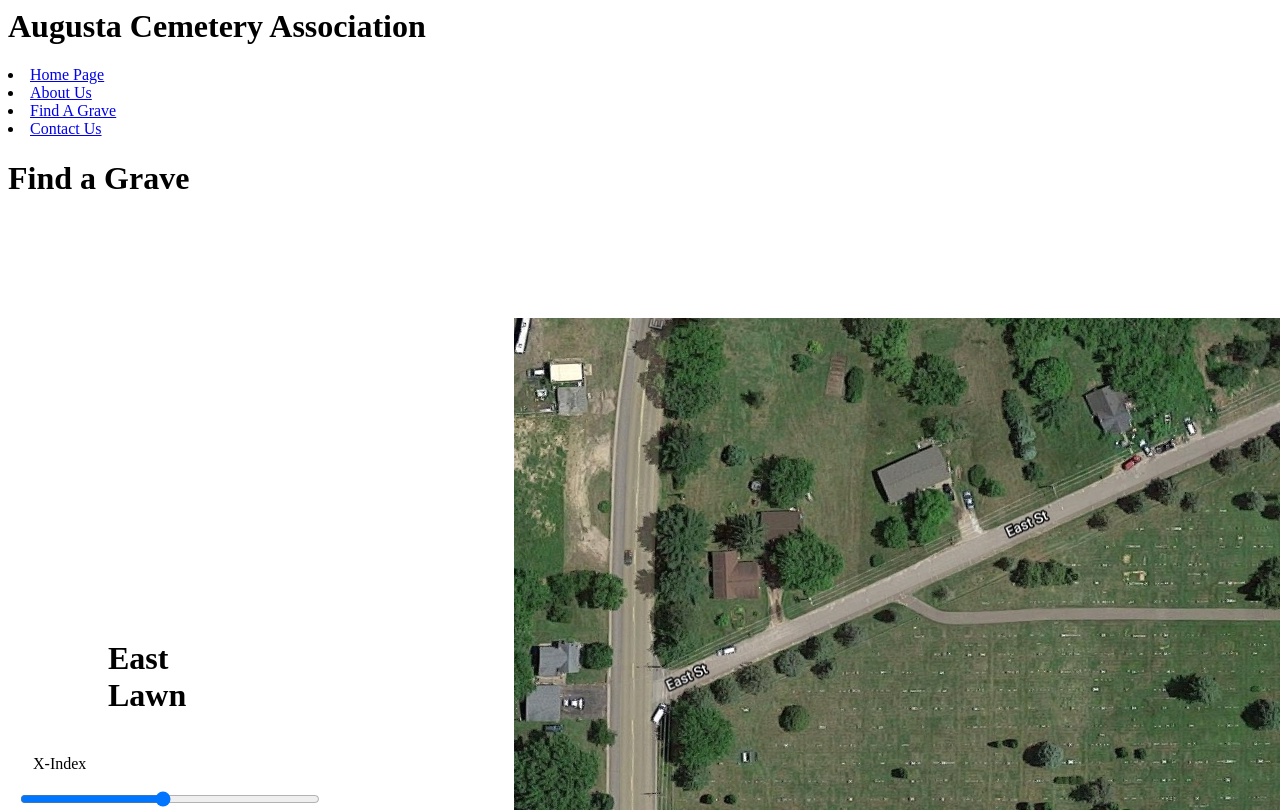
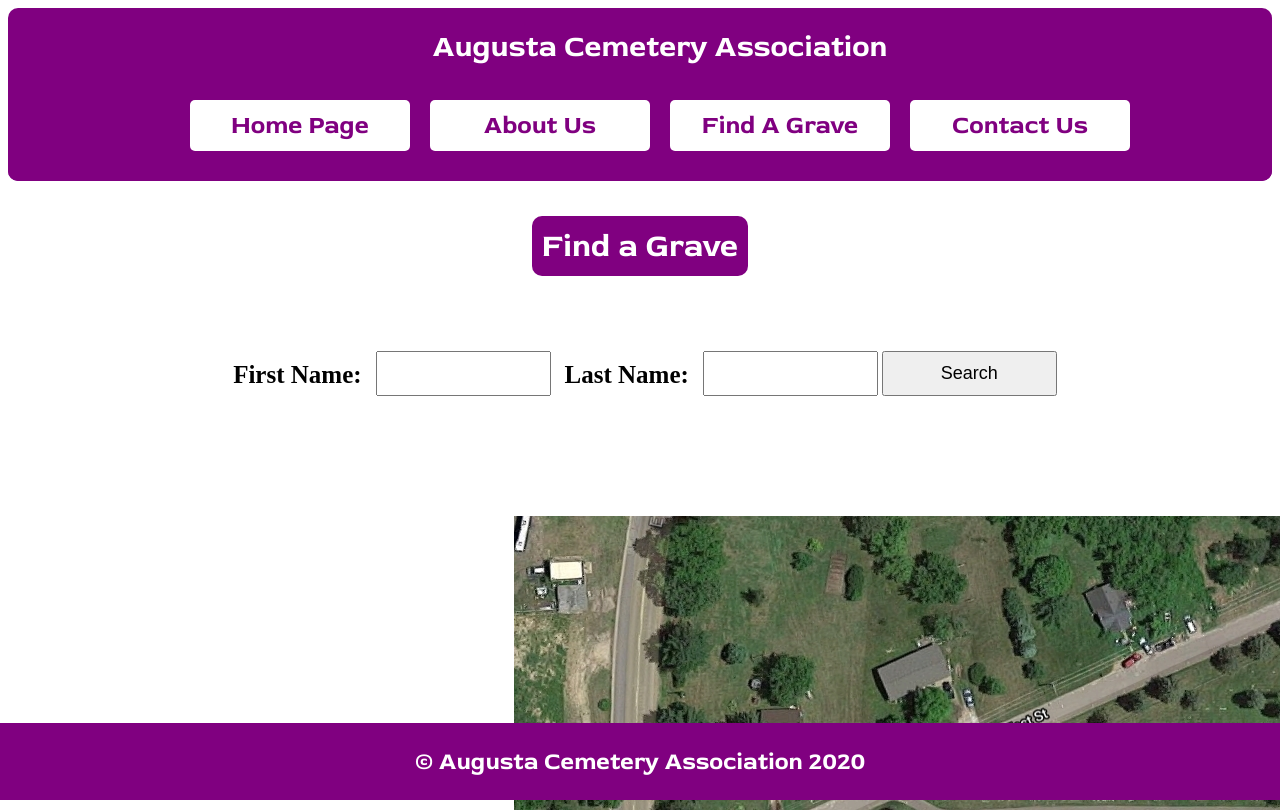
Before and after one commit to SHUT-it-DOWN/skyprojects.info, a plain HTML site: page docs/aca/findAGrave.html in a window 1280 px wide. Shown: the top 810 px of the page. Drawn offline with nearby package versions, Linux system fonts and the light colour scheme; a web font is replaced by a local one.

Commit message:
Improved UI, and implemented some simple styles

```diff
--- /dev/null
+++ b/docs/aca/assets/css/styles.scss
@@ -0,0 +1,155 @@
+@font-face {
+    font-family: "Red Rose";
+    src: url("fonts/RedRose-Bold.ttf");
+}
+
+body {
+    min-height: 100%;
+    height: auto;
+
+    nav {
+
+        width: 100%;
+        background-color: purple;
+        display: block;
+        border-radius: 10px;
+        font-family: "Red Rose";
+        text-align: center;
+        height: auto;
+
+
+        #logo {
+            width: 100%;
+            font-size: 30px;
+            color: white;
+            height: auto;
+            padding: 20px;
+        }
+
+
+        ul {
+            width: 100%;
+            display: inline-block;
+            position: relative;
+            width: auto;
+            list-style: none;
+            margin: 0 auto;
+           bottom: 20px;
+
+            li {
+                font-size: 25px;
+                list-style: none;
+                position: relative;
+
+                right: 0;
+                display: inline-block;
+                float: left;
+                padding: 5px;
+                margin: 5px;
+                width: auto;
+
+                a {
+                    text-align: center;
+                    width: 200px;
+                    display: block;
+                    clear: left;
+                    text-decoration: none;
+                    color: purple;
+                    font-weight: bolder;
+                    padding: 10px;
+                    background-color: white;
+                    border-radius: 5px;
+                }
+            }
+
+            li:hover {
+                a {
+                    color: black;
+                }
+            }
+
+        }
+    }
+
+
+
+    #pageTitle {
+        width: 100%;
+        position: relative;
+        margin: 0 auto;
+        // margin-left: 50%;
+        text-align: center;
+
+        h1 {
+            position: relative;
+            display: inline-block;
+            // left: 33%;
+            top: 25px;
+            color: white;
+            font-family: "Red Rose";
+            text-align: center;
+            margin: 10px;
+            background-color: purple;
+            // width: 300px;
+            // margin-bottom: 100px;
+            // height: auto;
+            border-radius: 10px;
+            // align-self: center;
+            text-align: center;
+            padding: 10px;
+            clear: right;
+            margin-bottom: 100px;
+        }
+
+
+    }
+
+    form {
+        margin: 0 auto;
+        width: 100%;
+        text-align: center;
+        vertical-align: center;
+
+        input {
+            padding: 10px;
+            font-size: 18px;
+            width: 175px;
+        }
+
+        label {
+            padding: 10px;
+            font-size: 25px;
+            position: relative;
+            bottom: -4px;
+            font-weight: bold;
+        }
+
+    }
+
+
+    #results {
+        padding-top: 20px;
+        font-size: 28px;
+    }
+
+    footer {
+        background: purple;
+        height: auto;
+        position: fixed;
+        bottom: 0;
+        right: 0;
+        left: 0;
+        width: 100%;
+        display: block;
+        float: left;
+        z-index: 10;
+
+        p {
+            color: white;
+            font-size: 24px;
+            font-family: "Red Rose";
+            text-align: center;
+        }
+    }
+
+}
--- /dev/null
+++ b/docs/aca/assets/js/graveSearch.js
@@ -0,0 +1,19 @@
+$().ready(function() {
+
+    $("#submit").click(function() {
+
+    var fName = $("#fname").val();
+    var lName = $("#lname").val();
+    $("#results").empty();
+
+//    clearInput();
+        $(this).closest('form').find("input[type=text], textarea").val("");
+    $("#results").text(`No Results found for: ${fName} ${lName}`);
+
+    });
+});
+
+function clearInput(){
+    $("#fname").empty();
+    $("#lname").empty();
+}
--- /dev/null
+++ b/docs/aca/assets/js/load.js
@@ -0,0 +1,14 @@
+$().ready(function() {
+
+    //LOAD IMPORTS
+    $(".fonts").load("././templates/fonts.html");
+    $("nav").load("././templates/nav.html");
+    $("footer").load("././templates/footer.html", function() {
+        var year = new Date().getFullYear();
+        $(".currentYear").html(year);
+    });
+
+
+
+
+});
--- a/docs/aca/findAGrave.html
+++ b/docs/aca/findAGrave.html
@@ -4,13 +4,17 @@
     <meta charset="UTF-8">
     <title>Find A Grave</title>
     <script type="text/javascript" src="https://code.jquery.com/jquery-3.5.1.min.js"></script>
-    <h1>Augusta Cemetery Association</h1>
-    <nav>
-        <li><a href="index.html">Home Page</a></li>
-        <li><a href="aboutUs.html">About Us</a></li>
-        <li><a href="findAGrave.html">Find A Grave</a></li>
-        <li><a href="contact.html">Contact Us</a></li>
-    </nav>
+
+    <!-- CSS IMPORTS -->
+    <link rel="stylesheet" href="assets/css/styles.css">
+
+    <!-- JS IMPORTS -->
+    <script type="text/javascript" src="assets/js/jquery-3.5.1.min.js"></script>
+    <script type="text/javascript" src="assets/js/load.js">
+    </script>
+    <script type="text/javascript" src="assets/js/graveSearch.js"></script>
+
+    <div class="fonts"></div>
 
     <style>
         canvas#EastLawnCemetery {
@@ -49,13 +53,33 @@
 </head>
 
 <body>
-    <h1>Find a Grave</h1>
+
+    <nav></nav>
+
+    <div id="pageTitle">
+        <h1>Find a Grave</h1>
+    </div>
 
 
+    <form onsubmit="return false;">
+
+        <label for="fname">First Name:</label>
+        <input type="text" id="fname" name="fname">
 
 
+        <label for="lname">Last Name:</label>
+        <input type="text" id="lname" name="lname">
+
+
+        <input type="submit" value="Search" id="submit">
+
+
+        <div id="results"></div>
+
+    </form>
+
     <div class="eastControls">
-       <h1>East Lawn</h1>
+        <h1>East Lawn</h1>
         <p>X-Index</p>
         <input type="range" min="50" max="275" value="157" id="xValue_eastCemetery" class="slider">
 
@@ -147,4 +171,8 @@
             console.log($(this).height())
         })
     </script>
+
+    <footer></footer>
+
+
 </body></html>
--- /dev/null
+++ b/docs/aca/templates/fonts.html
@@ -0,0 +1,2 @@
+<!-- FONT IMPORTS -->
+<link href="https://fonts.googleapis.com/css2?family=Red+Rose:wght@700&display=swap" rel="stylesheet">
--- /dev/null
+++ b/docs/aca/templates/footer.html
@@ -0,0 +1 @@
+<p class="copyright">&copy Augusta Cemetery Association <span class="currentYear"></span></p>
--- /dev/null
+++ b/docs/aca/templates/nav.html
@@ -0,0 +1,10 @@
+<h1 id="logo">Augusta Cemetery Association</h1>
+
+<nav>
+    <ul>
+        <li><a href="index.html">Home Page</a></li>
+        <li><a href="aboutUs.html">About Us</a></li>
+        <li><a href="findAGrave.html">Find A Grave</a></li>
+        <li><a href="contact.html">Contact Us</a></li>
+    </ul>
+</nav>
```
Also changed, not shown: docs/aca/aboutUs.html (+15 -8 lines), docs/aca/contact.html (+20 -10 lines), docs/aca/index.html (+19 -8 lines), docs/aca/assets/css/fonts/RedRose-Bold.ttf (added), docs/aca/assets/css/styles.css (added), docs/aca/assets/js/jquery-3.5.1.min.js (added), 2 other files.
